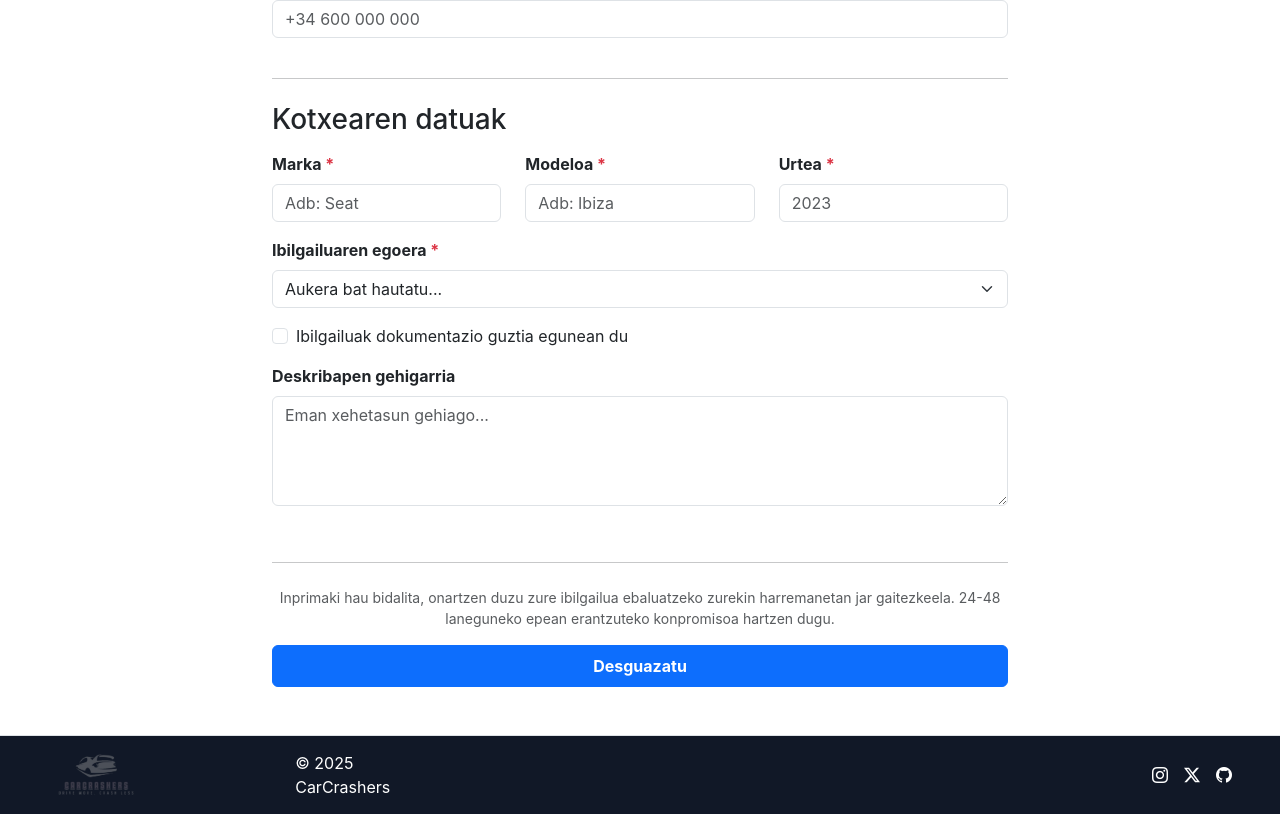
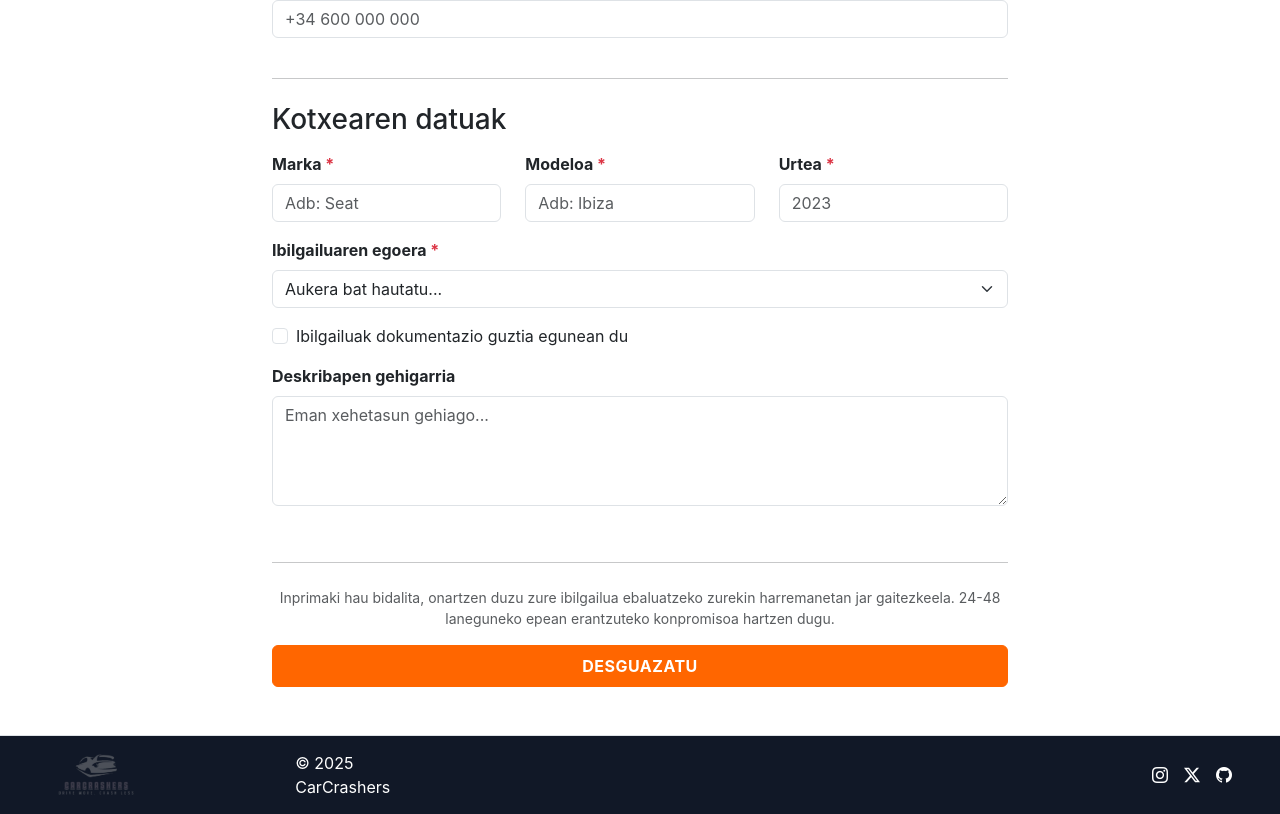
Before and after one commit to CarCrashers/Erronka, a React (Create React App) app in the folder car_crashers_ui/: page /Desguazatu in a window 1280 px wide. Shown: the part 426-1240 px from the top of the page. Built offline with nearby package versions, Linux system fonts and the light colour scheme.

Commit message:
botoiaren estiloa aldatu

```diff
--- a/car_crashers_ui/src/App.css
+++ b/car_crashers_ui/src/App.css
@@ -40,3 +40,22 @@
 .heroeText{
   color: #f97316;
 }
+
+.btn-orange {
+  background-color: #ff6600;
+  border-color: #ff6600;
+  color: #ffffff;
+  font-weight: 700;
+  text-transform: uppercase;
+  letter-spacing: 0.5px;
+  transition: all 0.3s ease;
+}
+
+.btn-orange:hover,
+.btn-orange:focus {
+  background-color: #e65c00;
+  border-color: #e65c00;
+  color: #ffffff;
+  box-shadow: 0 4px 12px rgba(255, 102, 0, 0.3);
+  transform: translateY(-1px);
+}
--- a/car_crashers_ui/src/pages/desguazatu.js
+++ b/car_crashers_ui/src/pages/desguazatu.js
@@ -57,7 +57,7 @@ const Desguazatu = () => {
                         <hr className="section-divider my-4"/>
                         <div className="text-center mt-4">
                             <p className="small text-muted mb-3">Inprimaki hau bidalita, onartzen duzu zure ibilgailua ebaluatzeko zurekin harremanetan jar gaitezkeela. 24-48 laneguneko epean erantzuteko konpromisoa hartzen dugu.</p>
-                            <button type="submit" className="btn btn-primary w-100 py-2 fw-bold">Desguazatu</button>
+                            <button type="submit" className="btn btn-orange w-100 py-2">Desguazatu</button>
                         </div>
                     </form>
 
```
